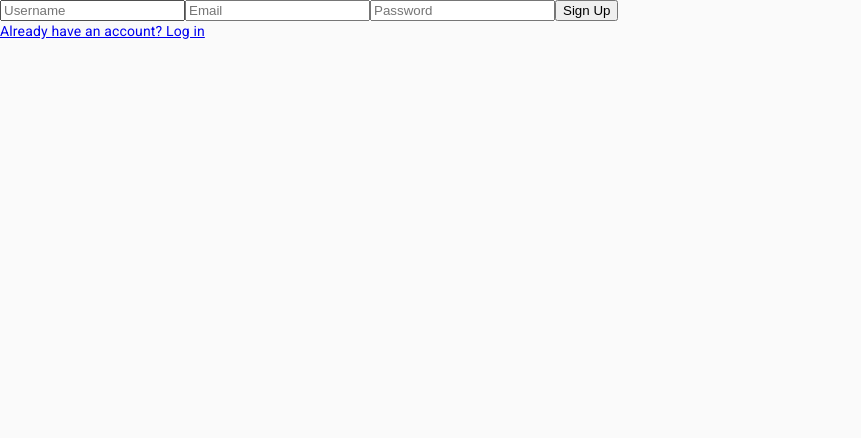
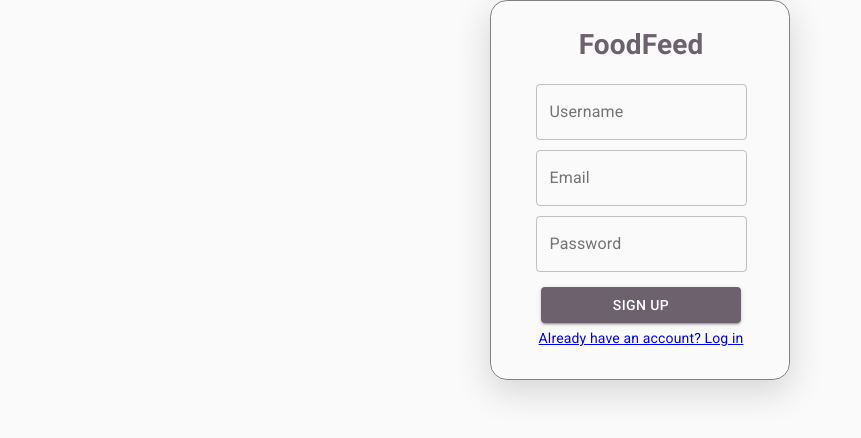
Before and after one commit to lkang97/FoodFeed, a React (Create React App) app: page /signup in a window 1280 px wide. Shown: the top 438 px of the page, without its empty margins (0-861 px from the left). Built offline with nearby package versions, Linux system fonts and the light colour scheme; no server answers.

Commit message:
Add styling to sign up page

```diff
--- a/src/AppWithContext.js
+++ b/src/AppWithContext.js
@@ -21,13 +21,13 @@ const AppWithContext = () => {
   };
 
   return (
-    <CssBaseline>
-      <Theme>
+    <Theme>
+      <CssBaseline>
         <UserContext.Provider value={{ authToken, userId, needLogin, signIn }}>
           <App />
         </UserContext.Provider>
-      </Theme>
-    </CssBaseline>
+      </CssBaseline>
+    </Theme>
   );
 };
 
--- a/src/Theme.js
+++ b/src/Theme.js
@@ -16,7 +16,7 @@ const theme = createMuiTheme({
       dark: "#00675b",
       contrastText: "#000000",
     },
-    // type: "dark",
+    spacing: 4,
   },
 });
 
--- a/src/components/LoginForm.js
+++ b/src/components/LoginForm.js
@@ -8,13 +8,37 @@ import { makeStyles } from "@material-ui/core/styles";
 import { TextField, Button } from "@material-ui/core/";
 
 const useStyles = makeStyles((theme) => ({
+  loginContainer: {
+    display: "flex",
+    justifyContent: "center",
+    justifySelf: "center",
+    position: "relative",
+  },
+  formContainer: {
+    border: "1px solid grey",
+    boxShadow: "0px 11px 35px 2px rgba(0, 0, 0, 0.14)",
+    width: "300px",
+    height: "350px",
+    borderRadius: "1.2em",
+  },
   form: {
     display: "flex",
     flexDirection: "column",
     alignItems: "center",
+    padding: "5px",
+    width: "300px",
   },
   inputFields: {
     paddingBottom: "10px",
+  },
+  buttonContainer: {
+    padding: "5px",
+  },
+  button: {
+    width: "200px",
+  },
+  title: {
+    color: theme.palette.primary.main,
   },
 }));
 
@@ -51,53 +75,55 @@ const LoginForm = () => {
   if (loggedIn) return <Redirect to="/main" />;
 
   return (
-    <div>
+    <div className={classes.loginContainer}>
+      <div className={classes.formContainer}>
         <form className={classes.form} onSubmit={handleSubmit}>
-        <div className="splash-logo">
+          <div className={classes.title}>
             <h1>FoodFeed</h1>
           </div>
           <TextField
             className={classes.inputFields}
-          color="secondary"
+            color="primary"
             label="Email"
             variant="outlined"
-        >
-          <input
             type="email"
-            placeholder="Email"
             value={email}
             onChange={updateEmail}
-          />
-        </TextField>
+          ></TextField>
           <TextField
             className={classes.inputFields}
-          color="secondary"
+            color="primary"
             label="Password"
             variant="outlined"
-        >
-          <input
             type="password"
-            placeholder="Password"
             value={password}
             onChange={updatePassword}
-          />
-        </TextField>
+          ></TextField>
+          <div className={classes.buttonContainer}>
             <Button
+              className={classes.button}
               color="primary"
               variant="contained"
-          className="form-buttons"
               type="submit"
             >
               Log In
             </Button>
-        <Button color="primary" variant="contained" className="form-buttons">
+          </div>
+          <div className={classes.buttonContainer}>
+            <Button
+              className={classes.button}
+              color="primary"
+              variant="contained"
+            >
               Demo Log In
             </Button>
+          </div>
           <div>
             <a href="/signup">Don't have an account? Sign up</a>
           </div>
         </form>
       </div>
+    </div>
   );
 };
 
--- a/src/components/SignupForm.js
+++ b/src/components/SignupForm.js
@@ -4,7 +4,47 @@ import { Redirect } from "react-router-dom";
 import { UserContext } from "../UserContext";
 import { apiBaseUrl } from "../config";
 
+import { makeStyles } from "@material-ui/core/styles";
+import { TextField, Button } from "@material-ui/core/";
+
+const useStyles = makeStyles((theme) => ({
+  signUpContainer: {
+    display: "flex",
+    justifyContent: "center",
+    justifySelf: "center",
+    position: "relative",
+  },
+  formContainer: {
+    border: "1px solid grey",
+    boxShadow: "0px 11px 35px 2px rgba(0, 0, 0, 0.14)",
+    width: "300px",
+    height: "380px",
+    borderRadius: "1.2em",
+  },
+  form: {
+    display: "flex",
+    flexDirection: "column",
+    alignItems: "center",
+    padding: "5px",
+    width: "300px",
+  },
+  inputFields: {
+    paddingBottom: "10px",
+  },
+  buttonContainer: {
+    padding: "5px",
+  },
+  button: {
+    width: "200px",
+  },
+  title: {
+    color: theme.palette.primary.main,
+  },
+}));
+
 const SignUpForm = () => {
+  const classes = useStyles();
+
   const { signIn } = useContext(UserContext);
   const [loggedIn, setLoggedIn] = useState(false);
   const [username, setUsername] = useState();
@@ -41,34 +81,55 @@ const SignUpForm = () => {
   if (loggedIn) return <Redirect to="/main" />;
 
   return (
-    <div>
-      <form onSubmit={handleSubmit}>
-        <input
+    <div className={classes.signUpContainer}>
+      <div className={classes.formContainer}>
+        <form className={classes.form} onSubmit={handleSubmit}>
+          <div className={classes.title}>
+            <h1>FoodFeed</h1>
+          </div>
+          <TextField
+            className={classes.inputFields}
+            color="primary"
+            label="Username"
+            variant="outlined"
             type="text"
-          placeholder="Username"
             value={username}
             onChange={updateUsername}
           />
-        <input
+          <TextField
+            className={classes.inputFields}
+            color="primary"
+            label="Email"
+            variant="outlined"
             type="email"
-          placeholder="Email"
             value={email}
             onChange={updateEmail}
           />
-        <input
+          <TextField
+            className={classes.inputFields}
+            color="primary"
+            label="Password"
+            variant="outlined"
             type="password"
-          placeholder="Password"
             value={password}
             onChange={updatePassword}
           />
-        <button className="form-buttons" type="submit">
+          <div className={classes.buttonContainer}>
+            <Button
+              className={classes.button}
+              color="primary"
+              variant="contained"
+              type="submit"
+            >
               Sign Up
-        </button>
+            </Button>
+          </div>
           <div>
             <a href="/login">Already have an account? Log in</a>
           </div>
         </form>
       </div>
+    </div>
   );
 };
 
--- a/src/components/Splash.js
+++ b/src/components/Splash.js
@@ -5,11 +5,7 @@ const Splash = () => {
   return (
     <div className="splash">
       <div className="splash-img"></div>
-      <div className="splash-form-container">
-        <div className="splash-form">
-          <LoginForm />
-        </div>
-      </div>
+      <LoginForm />
     </div>
   );
 };
--- a/src/index.css
+++ b/src/index.css
@@ -1 +1,7 @@
 /* TODO Add site wide styles */
+
+.splash {
+  display: flex;
+  justify-content: center;
+  height: 100vh;
+}
```
Lines whose indentation alone changed are shown as unchanged.
